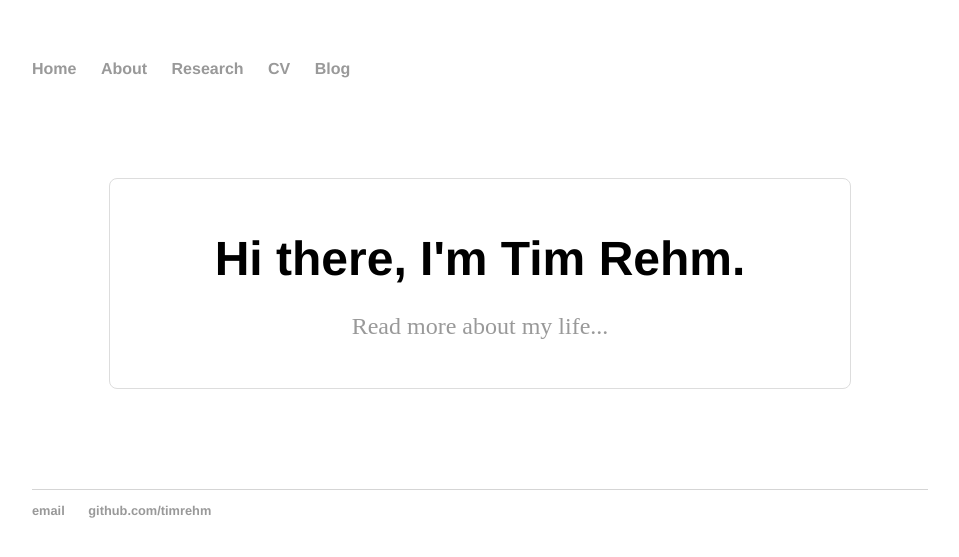
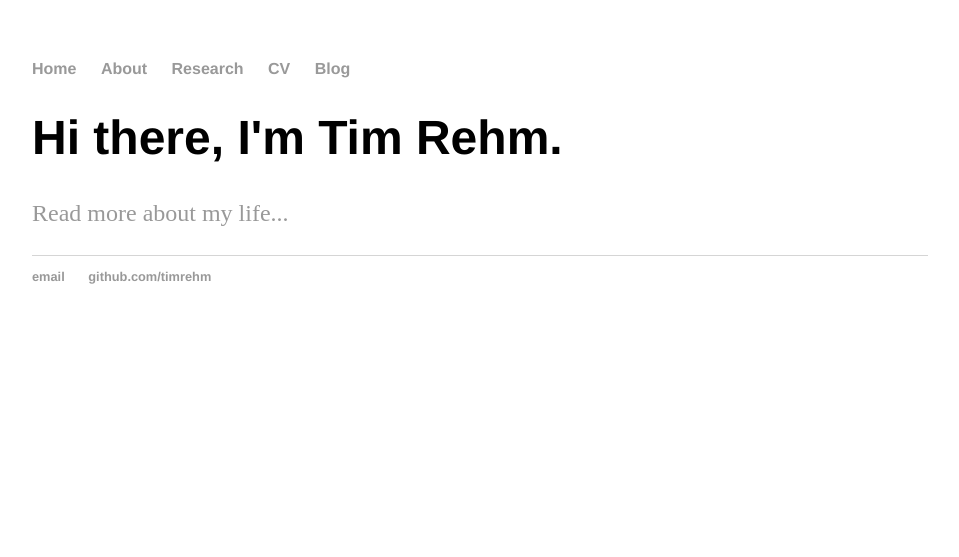
Before and after one commit to timrehm/timrehm.github.io, a Jekyll site: the page built from index.html, in a window 1280 px wide. Shown: the top 557 px of the page, without its empty margins (160-1119 px from the left). Built offline with Jekyll 4.4.1, drawn with Linux system fonts in a browser that asks for light colours.

Commit message:
Update main.css

```diff
--- a/css/main.css
+++ b/css/main.css
@@ -56,32 +56,3 @@ ul.posts li {
   width: 100%;
   height: auto; /* keeps aspect ratio */
 }
-
-.blurb {
-    max-width: 700px;
-    margin: 100px auto;   /* center vertically with spacing */
-    text-align: center;
-    padding: 20px;
-    border: 1px solid #ddd;  /* subtle box */
-    border-radius: 8px;
-}
-
-.blurb h1 {
-    margin-bottom: 10px;
-}
-
-.tagline {
-    margin-bottom: 25px;
-    font-size: 1.1em;
-}
-
-.button {
-    display: inline-block;
-    padding: 10px 20px;
-    border: 1px solid black;
-    text-decoration: none;
-}
-
-.button:hover {
-    background-color: #f5f5f5;  /* subtle hover effect */
-}
```
